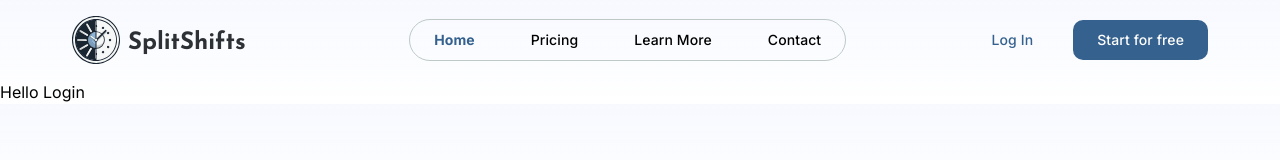
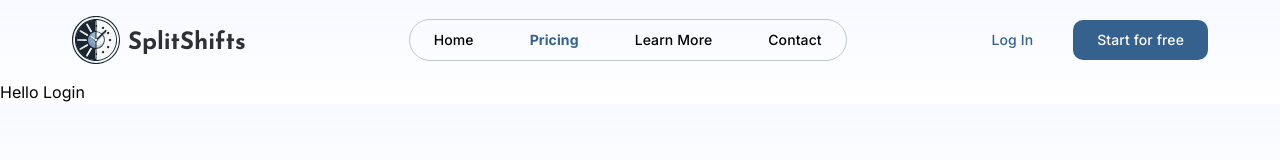
Before and after one commit to CaliforniaDev/splitshifts-next-repo, a Next.js app in the folder splitshifts-app/: page /pricing in a window 1280 px wide. Shown: the top 160 px of the page. Built offline with nearby package versions, Linux system fonts and the light colour scheme.

Commit message:
refactor: update TopNav to use extracted NavList and NavLink components

```diff
--- a/splitshifts-app/src/app/components/ui/landing-page/navigation/TopNav.tsx
+++ b/splitshifts-app/src/app/components/ui/landing-page/navigation/TopNav.tsx
@@ -1,14 +1,18 @@
-import Link from 'next/link';
+/**
+ * Renders the top navigation component.
+ *
+ * @returns The rendered top navigation component.
+ */
+import { NavList, NavLink } from './NavItems';
 import Image from 'next/image';
 import logo from '@/../public/assets/splitshifts-logo.svg';
 import { josefinSans } from '@/app/typeface/fonts';
 
 import ButtonGroup from './ButtonGroup';
 
-export default function TopNav() {
 const Logo = () => {
   return (
-      <div className='flex w-1/3 items-center gap-2'>
+    <div aria-label='Logo ' className='flex w-1/3 items-center gap-2'>
       <Image
         src={logo}
         alt='SplitShifts Logo'
@@ -26,24 +30,25 @@ export default function TopNav() {
   );
 };
 
+export default function TopNav() {
   return (
     <nav className='flex h-20 items-center justify-between gap-4 px-[72px] py-[18px]'>
       <Logo />
       <div className='flex w-full justify-center'>
-        <ul className='typescale-label-large z-10 flex min-w-max max-w-max gap-14 rounded-full border border-outline-variant px-6 py-2.5'>
-          <li className='typescale-label-large-prominent text-primary'>
-            <Link href='/'>Home</Link>
-          </li>
-          <li>
-            <Link href='/pricing'>Pricing</Link>
-          </li>
-          <li>
-            <a href='/learn-more'>Learn More</a>
-          </li>
-          <li>
-            <a href='/contact'>Contact</a>
-          </li>
-        </ul>
+        <NavList>
+          <NavLink ariaLabel='Home Page' href='/'>
+            Home
+          </NavLink>
+          <NavLink ariaLabel='Pricing Page' href='/pricing'>
+            Pricing
+          </NavLink>
+          <NavLink ariaLabel='Learn More Page' href='/learn-more'>
+            Learn More
+          </NavLink>
+          <NavLink ariaLabel='Contact Page' href='/contact'>
+            Contact
+          </NavLink>
+        </NavList>
       </div>
       <ButtonGroup />
     </nav>
```
Lines whose indentation alone changed are shown as unchanged.
